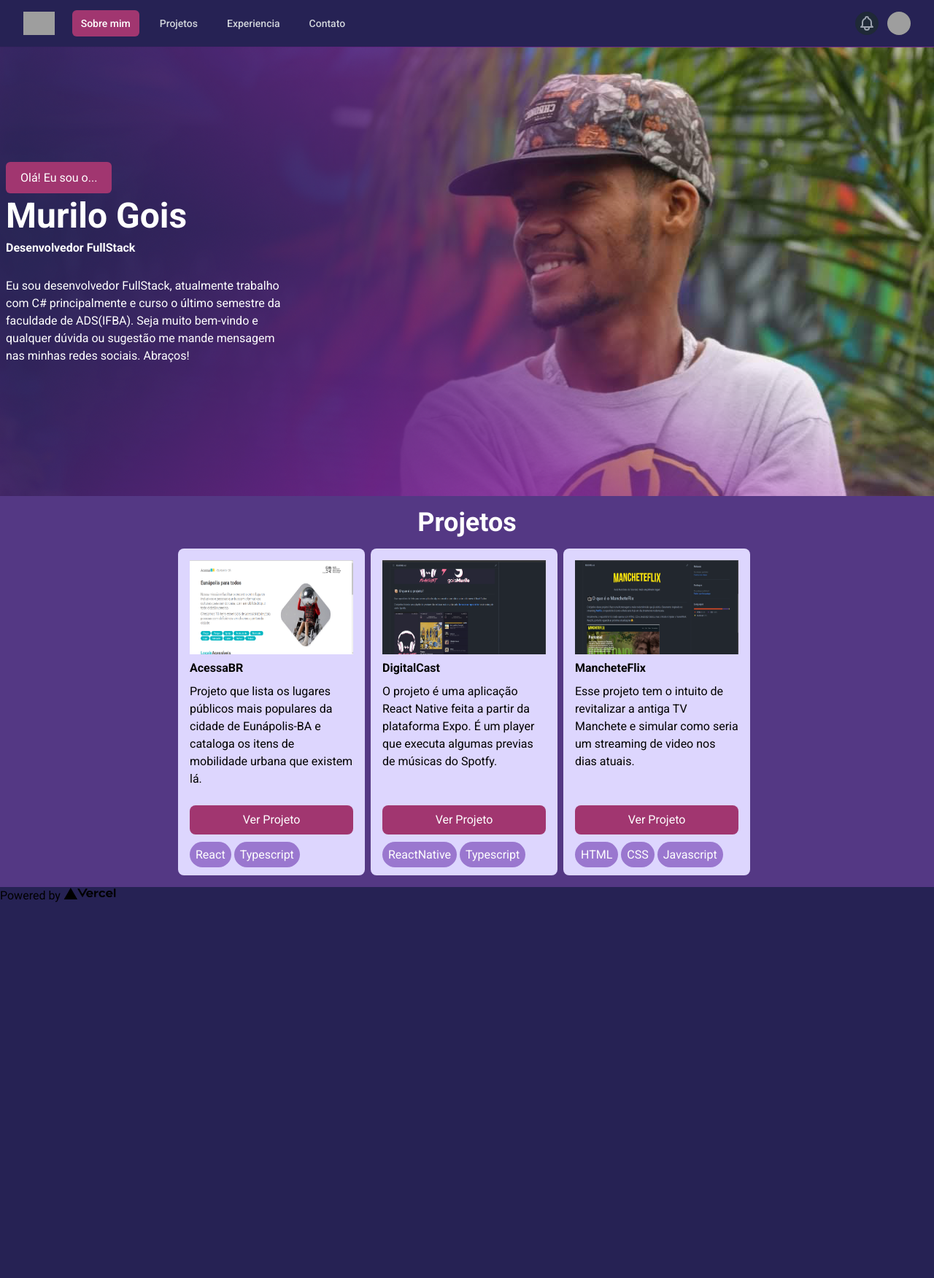
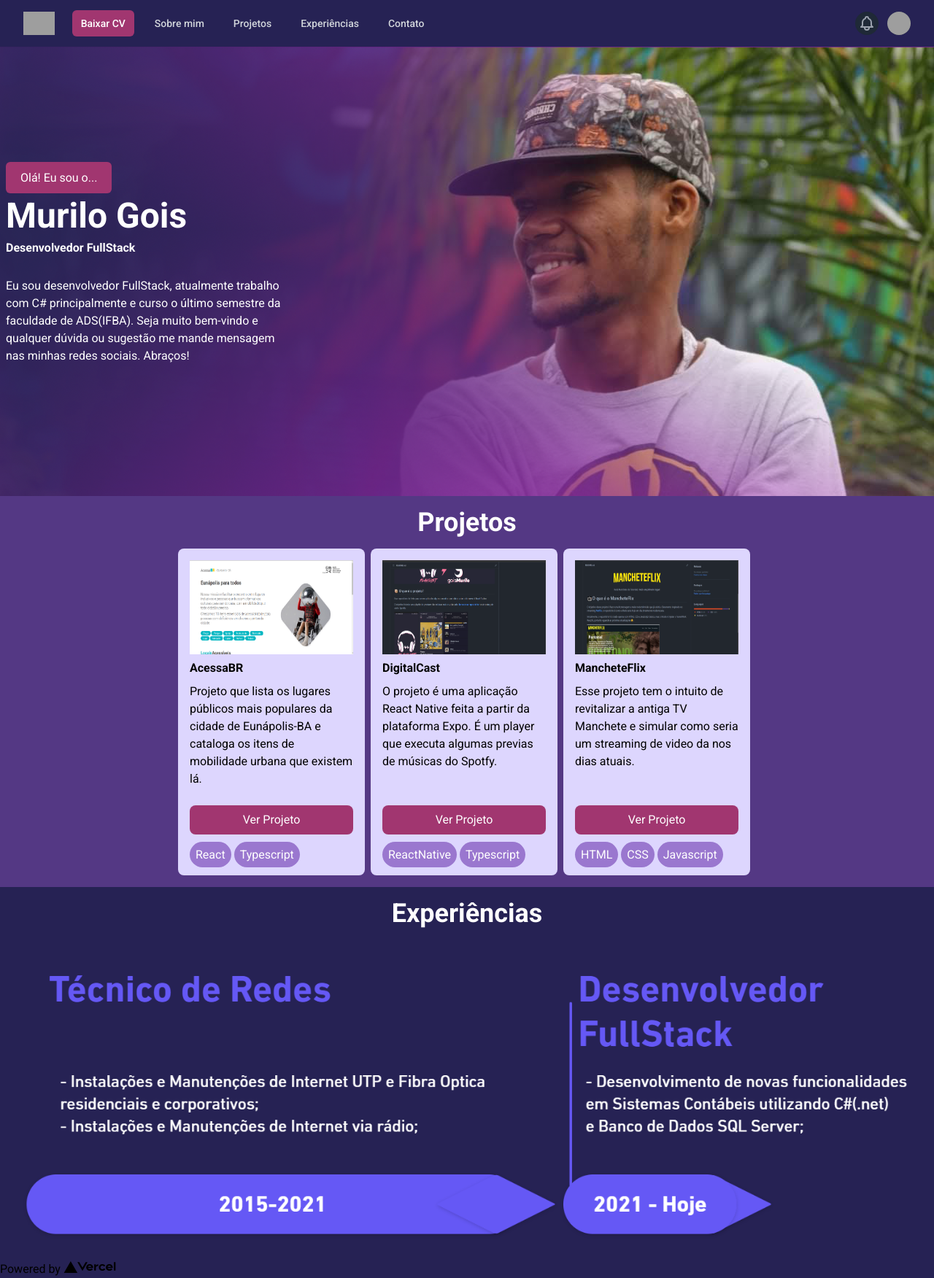
Before and after one commit to goismurilo/portfolio-next, a Next.js app: page / in a window 1280 px wide. Shown: the whole page at 73% size. Before the commit the page ends 1240 px from the top, so only its background shows below. Built offline with nearby package versions, Linux system fonts and the light colour scheme; grey boxes are pictures that could not be loaded.

Commit message:
feat(xp): Add section Experience

```diff
--- /dev/null
+++ b/components/Experience/index.tsx
@@ -0,0 +1,14 @@
+import Image from 'next/image'
+import xp from "../../src/images/experience.png"
+
+export default function Experience() {
+    return (
+        <div id="experience" className="p-4 bg-primary-dark flex  flex-wrap justify-center">
+            <h1 className="text-center font-bold text-4xl text-white pb-8">Experiências</h1>
+            <Image
+                className='w-full h-full'
+                src={xp}
+                alt="Pequeno gráfico de experiencias" />
+        </div>
+    )
+}
--- a/components/Navbar/index.tsx
+++ b/components/Navbar/index.tsx
@@ -1,12 +1,12 @@
 /* This example requires Tailwind CSS v2.0+ */
-import { Fragment } from 'react'
 import { Disclosure, Menu, Transition } from '@headlessui/react'
 import { BellIcon, MenuIcon, XIcon } from '@heroicons/react/outline'
 
 const navigation = [
-    { name: 'Sobre mim', href: '#', current: true },
-    { name: 'Projetos', href: '#', current: false },
-    { name: 'Experiencia', href: '#', current: false },
+    { name: 'Baixar CV', href: 'https://drive.google.com/uc?export=download&id=1dt9yj89hUrZ0NKF3iwTbw-kRQ8CW2yGq', current: true },
+    { name: 'Sobre mim', href: '#', current: false },
+    { name: 'Projetos', href: '#projects', current: false },
+    { name: 'Experiências', href: '#experience', current: false },
     { name: 'Contato', href: '#', current: false },
 ]
 
--- a/components/Projects/index.tsx
+++ b/components/Projects/index.tsx
@@ -6,10 +6,11 @@ import manchete from '../../src/images/manchete.png';
 
 export default function Projects() {
     return (
-        <div className="p-4 bg-primary-medium">
+        <div id="projects" className="p-4 bg-primary-medium">
             <h1 className="text-center font-bold text-4xl text-white">Projetos</h1>
             <div className="flex flex-wrap justify-center">
 
+                {/* // TODO -> Create Component children Projects */}
                 <div className="w-64 bg-violet-200 p-4 rounded-lg mt-4 mr-2">
                     <Image src={acessaBR} height={230} width={400} alt="" />
                     <strong>AcessaBR</strong>
@@ -35,7 +36,7 @@ export default function Projects() {
                     <Image src={manchete} height={230} width={400} alt="" />
                     <strong>MancheteFlix</strong>
                     <p className='py-2 h-40'>Esse projeto tem o intuito de revitalizar a
-                        antiga TV Manchete e simular como seria um streaming de video nos dias
+                        antiga TV Manchete e simular como seria um streaming de video da nos dias
                         atuais.</p>
                     <span className='py-2 px-8 my-4 rounded-lg bg-second-dark hover:opacity-75 text-white flex justify-center'>
                         <a className="align-middle-text " href="https://github.com/goismurilo/clone-netflix">Ver Projeto</a>
--- a/pages/index.tsx
+++ b/pages/index.tsx
@@ -6,6 +6,7 @@ import Example from '../components/Example'
 import Navbar from '../components/Navbar'
 import Landing from '../components/Landing'
 import Portfolio from '../components/Projects'
+import Experience from '../components/Experience'
 // import styles from '../styles/Home.module.css'
 
 const Home: NextPage = () => {
@@ -21,6 +22,7 @@ const Home: NextPage = () => {
       {/* //TODO
       <AddExperinceInNumvbers /> */}
       <Portfolio />
+      <Experience />
 
       <footer >
         <a
```
Also changed, not shown: src/images/experience.png (added).
